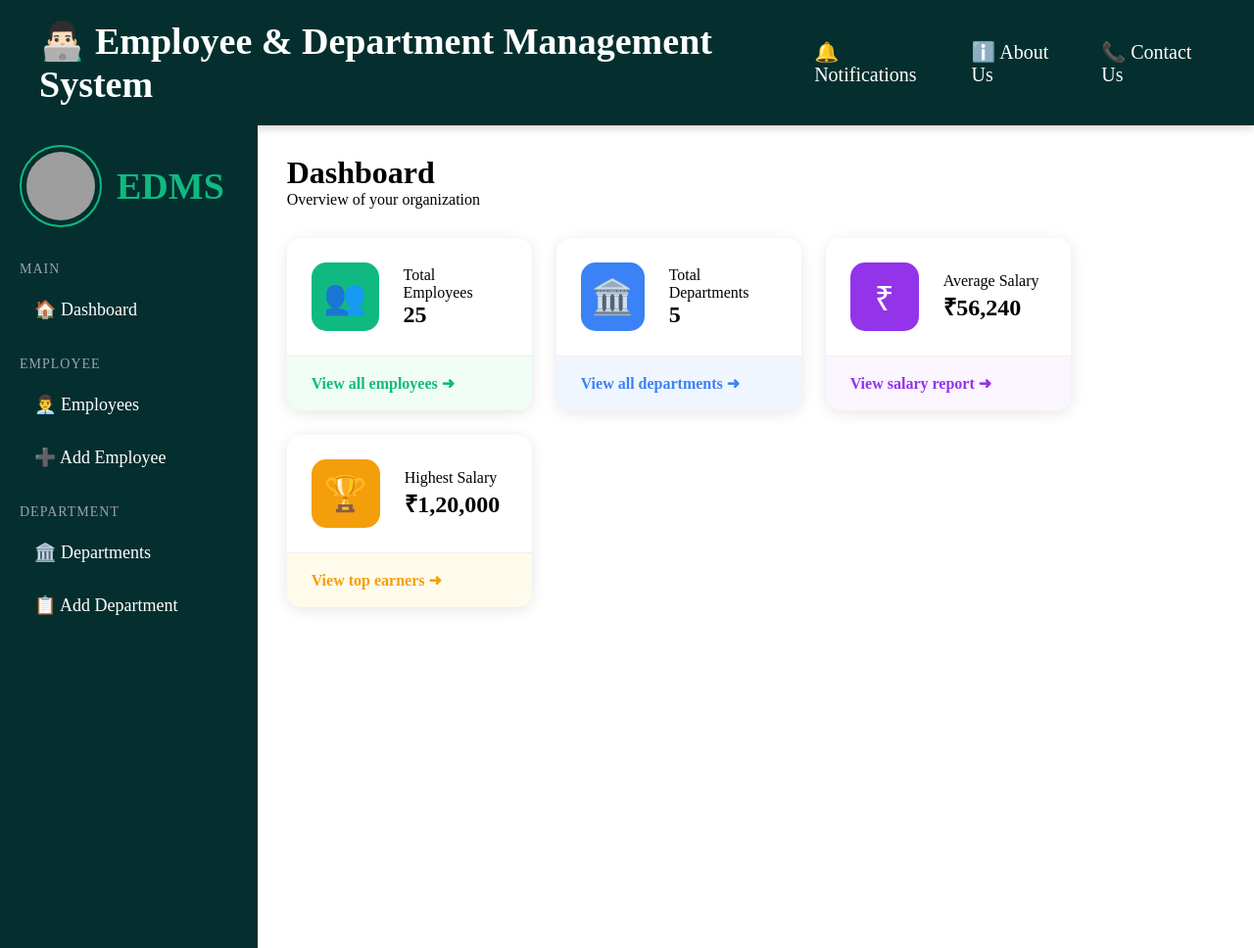
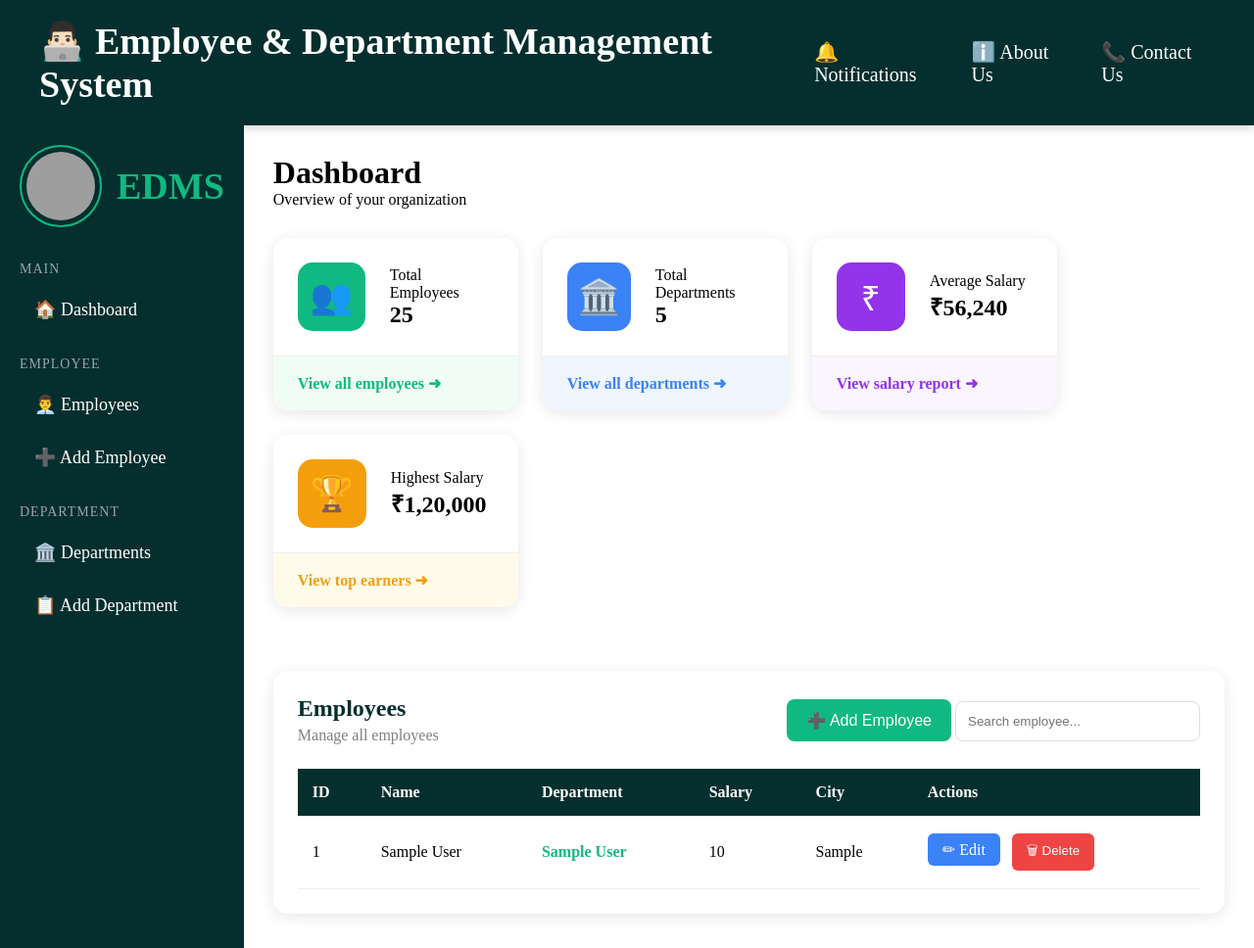
Before and after one commit to AJITHRAJA8/Employee-Department-Management-System, a Flask app: page / in a window 1280 px wide. Shown: the whole page at 98% size. Run offline with Flask 3, Linux system fonts and the light colour scheme; tables that the repository leaves empty or names only in its code hold one stand-in row (values such as "Sample post"); grey boxes are pictures that could not be loaded.

Commit message:
Employee Department Dashboard UI completed

```diff
--- a/app.py
+++ b/app.py
@@ -1,12 +1,46 @@
-from flask import Flask,render_template,url_for
+from flask import Flask,render_template,url_for,request,redirect
 import mysql.connector
 
+#Getting File Name
 app=Flask(__name__)
 
+#mysql connection
+con=mysql.connector.connect(
+    host="localhost",
+    user="root",
+    password="@Ajith@9751",
+    database="mangement"
+)
+if con.is_connected:
+    print("Connected Successfully")
+else:
+    print("Connection Fail")
+
+#Dashboard
 @app.route('/')
 def home():
-    return render_template("home.html")
+    res=con.cursor(dictionary=True)
+    sql="select employee.id,name,dept_name,salary,city from employee inner join department on employee.id=department.dept_id"
+    res.execute(sql)
+    result=res.fetchall()
+    return render_template("home.html", datas=result)
 
+#Update EMployee Tabel
+@app.route('/update/<int:id>', methods=['GET','POST'])
+def update(id):
+    if request.method=='POST':
+        name=request.form['name']
+        dept_id=request.form['dept_id']
+        print(request.form)
+        salary=request.form['salary']
+        city=request.form['city']
+        res=con.cursor(dictionary=True)
+        sql='update employee set name=%s,salary=%s,city=%s,dept_id=%s where id=%s'
+        value=(name,salary,city,dept_id,id)
+        res.execute(sql,value)
+        con.commit()
+        return redirect(url_for('home'))
+    return render_template('update.html')
 
 if(__name__)=="__main__":
     app.run(debug=True,port=8000)
--- a/static/style.css
+++ b/static/style.css
@@ -159,3 +159,87 @@
     color:#f59e0b;
     background:#fffbeb;
 }
+.employee-section{
+    background:white;
+    width:100%;
+    margin-top:40px;
+    padding:25px;
+    border-radius:15px;
+    box-shadow: 0 3px 15px rgba(0,0,0,0.1);
+}
+.employee-header{
+    display:flex;
+    justify-content:space-between;
+    align-items:center;
+    margin-bottom:25px;
+}
+.employee-header h2{
+    color:#042f2e;
+}
+.employee-header p{
+    color:gray;
+    margin-top:5px;
+}
+.employee-action{
+    display:flex;
+    gap:15px;
+}
+.add-employee-btn{
+    background-color:#10b981;
+    color:white;
+    border:none;
+    padding:12px 20px;
+    border-radius:8px;
+    font-size:16px;
+    cursor:pointer;
+}
+.search-box{
+    width:250px;
+    padding:12px;
+    border:1px solid #ddd;
+    border-radius:8px;
+}
+.employee-table{
+    width:100%;
+    border-collapse:collapse;
+}
+.employee-table th{
+    background:#042f2e;
+    color:white;
+    padding:15px;
+    text-align:left;
+}
+.employee-table td{
+    padding:18px 15px;
+    border-bottom:1px solid #eee;
+}
+.employee-table tr:hover{
+    background:#f8fafc;
+}
+.edit-btn{
+    background-color:#3b82f6;
+    color:white;
+    border:none;
+    padding:8px 15px;
+    border-radius:6px;
+    cursor:pointer;
+    text-decoration: none;
+}
+.delete-btn{
+    background-color:#ef4444;
+    color:white;
+    border:none;
+    padding:8px 15px;
+    border-radius:6px;
+    cursor:pointer;
+    margin-left:8px;
+}
+.it{
+    color:#10b981;
+    font-weight:bold;
+}
+
+.hr{
+    color:#9333ea;
+    font-weight:bold;
+}
--- a/templates/home.html
+++ b/templates/home.html
@@ -120,6 +120,47 @@
                         View top earners ➜
                     </div>
                 </div>
+                <div class="employee-section">
+                    <div class="employee-header">
+                        <div>
+                            <h2>Employees</h2>
+                            <p>Manage all employees</p>
+                        </div>
+                        <div class="employee-actions">
+                            <button class="add-employee-btn">
+                                ➕ Add Employee
+                            </button>
+                            <input type="search" placeholder="Search employee..." class="search-box">
+                        </div>
+                    </div>
+                    <table class="employee-table">
+                        <thead>
+                            <tr>
+                                <th>ID</th>
+                                <th>Name</th>
+                                <th>Department</th>
+                                <th>Salary</th>
+                                <th>City</th>
+                                <th>Actions</th>
+                            </tr>
+                        </thead>
+                        <tbody>
+                            {% for data in datas %}
+                            <tr>
+                                <td>{{data.id}}</td>
+                                <td>{{data.name}}</td>
+                                <td class="it">{{data.dept_name}}</td>
+                                <td>{{data.salary}}</td>
+                                <td>{{data.city}}</td>
+                                <td>
+                                    <a class="edit-btn" href="{{url_for('update',id=data.id)}}">✏ Edit</a>
+                                    <button class="delete-btn">🗑 Delete</button>
+                                </td>
+                            </tr>
+                            {% endfor %}
+                        </tbody>
+                    </table>
+                </div>
 
             </div>
 
```
Also changed, not shown: templates/update.html (added, +25 -0 lines).
